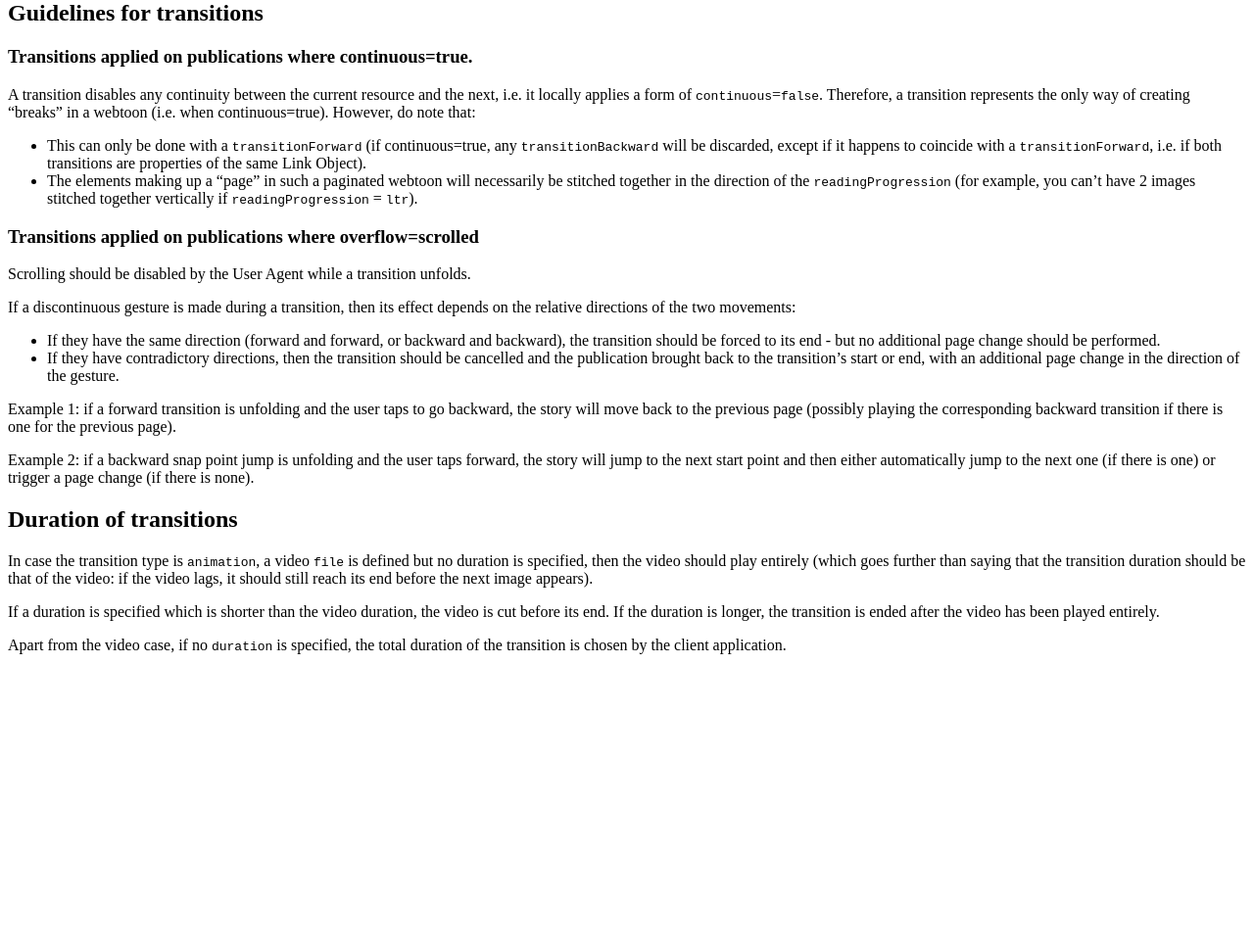
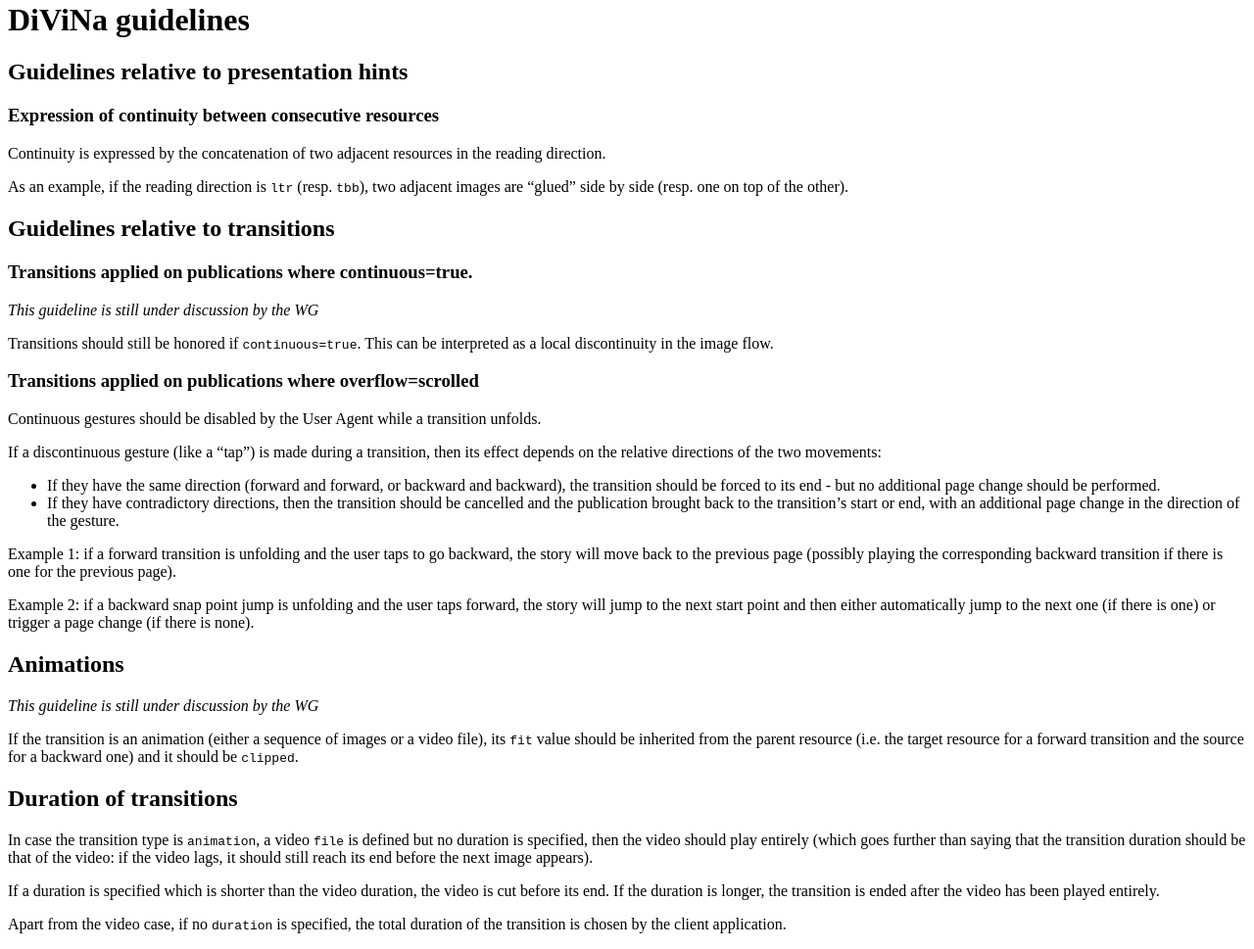
Before and after one commit to readium/webpub-manifest, a Jekyll site: the page built from guidelines/divina-guidelines.md, in a window 1280 px wide. Shown: the part 219-1188 px from the top of the page at 98% size. Built offline with Jekyll 4.4.1, drawn with Linux system fonts in a browser that asks for light colours; our own code applies the rules of GitHub Pages for plain Markdown files; comment, search, counter and statistics services are not loaded; before the commit the page ends 903 px from its top, so only the background shows below that.

Commit message:
Suppression of constraints btw properties in animations
The DiViNa guidelines are augmented with recommandations "under discussion"

```diff
--- a/guidelines/divina-guidelines.md
+++ b/guidelines/divina-guidelines.md
@@ -1,18 +1,26 @@
+# DiViNa guidelines
 
-## Guidelines for transitions
+## Guidelines relative to presentation hints
+
+### Expression of continuity between consecutive resources
+
+Continuity is expressed by the concatenation of two adjacent resources in the reading direction.
+
+As an example, if the reading direction is `ltr` (resp. `tbb`), two adjacent images are "glued" side by side (resp. one on top of the other).
+
+## Guidelines relative to transitions
 
 ### Transitions applied on publications where continuous=true.
 
-A transition disables any continuity between the current resource and the next, i.e. it locally applies a form of `continuous`=`false`. Therefore, a transition represents the only way of creating “breaks” in a webtoon (i.e. when continuous=true). However, do note that:
+*This guideline is still under discussion by the WG*
 
-* This can only be done with a `transitionForward` (if continuous=true, any `transitionBackward` will be discarded, except if it happens to coincide with a `transitionForward`, i.e. if both transitions are properties of the same Link Object).
-* The elements making up a “page” in such a paginated webtoon will necessarily be stitched together in the direction of the `readingProgression` (for example, you can’t have 2 images stitched together vertically if `readingProgression` = `ltr`).
+Transitions should still be honored if `continuous=true`. This can be interpreted as a local discontinuity in the image flow.
 
 ### Transitions applied on publications where overflow=scrolled
 
-Scrolling should be disabled by the User Agent while a transition unfolds.
+Continuous gestures should be disabled by the User Agent while a transition unfolds.
 
-If a discontinuous gesture is made during a transition, then its effect depends on the relative directions of the two movements:
+If a discontinuous gesture (like a "tap") is made during a transition, then its effect depends on the relative directions of the two movements:
 
 * If they have the same direction (forward and forward, or backward and backward), the transition should be forced to its end - but no additional page change should be performed.
 * If they have contradictory directions, then the transition should be cancelled and the publication brought back to the transition’s start or end, with an additional page change in the direction of the gesture.
@@ -21,6 +29,12 @@ Example 1: if a forward transition is unfolding and the user taps to go backward
 
 Example 2: if a backward snap point jump is unfolding and the user taps forward, the story will jump to the next start point and then either automatically jump to the next one (if there is one) or trigger a page change (if there is none).
 
+## Animations
+
+*This guideline is still under discussion by the WG*
+
+If the transition is an animation (either a sequence of images or a video file), its `fit` value should be inherited from the parent resource (i.e. the target resource for a forward transition and the source for a backward one) and it should be `clipped`.
+
 ## Duration of transitions
 
 In case the transition type is `animation`, a video `file` is defined but no duration is specified, then the video should play entirely (which goes further than saying that the transition duration should be that of the video: if the video lags, it should still reach its end before the next image appears).
```
Also changed, not shown: extensions/divina.md (+0 -4 lines).
